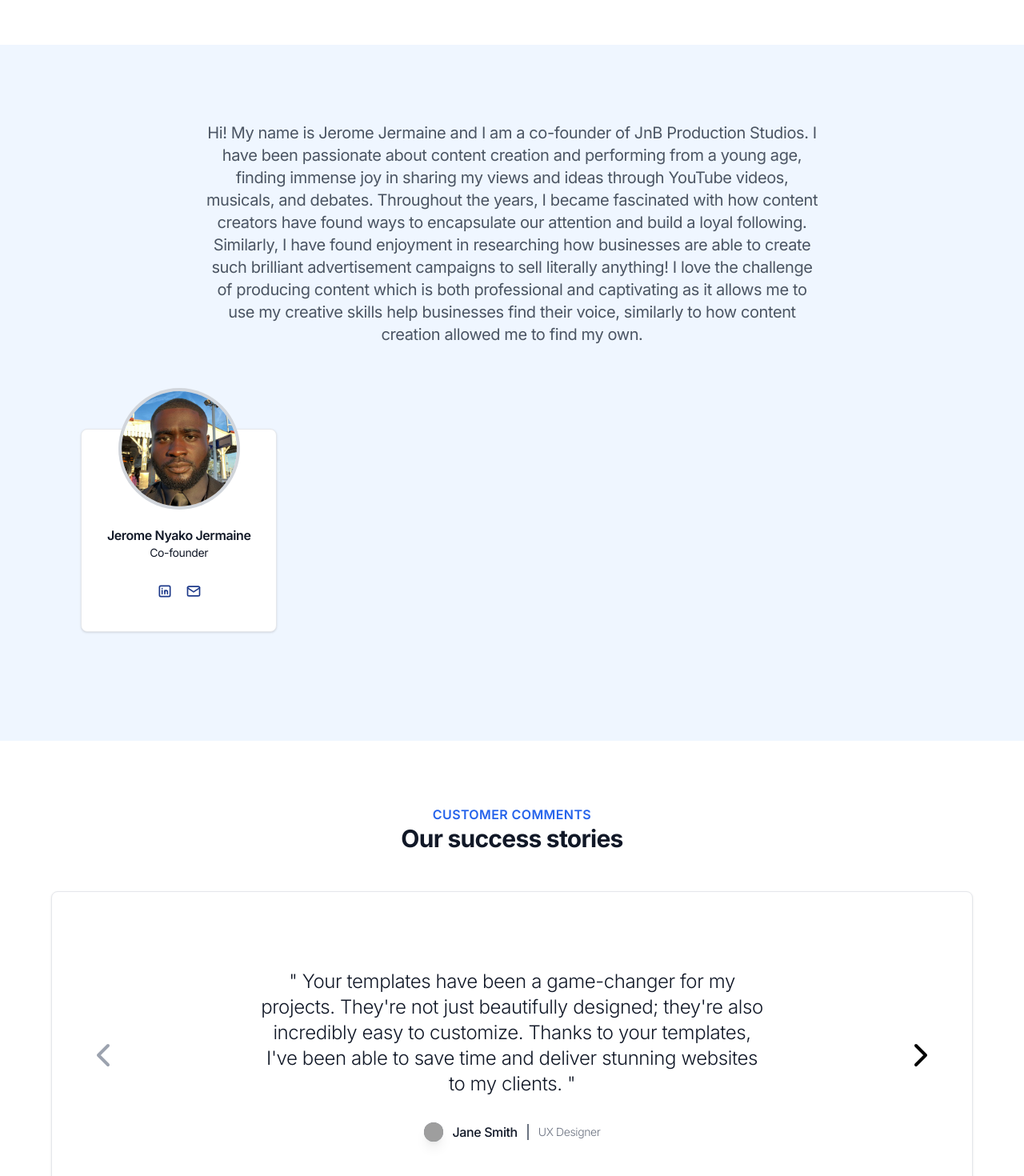
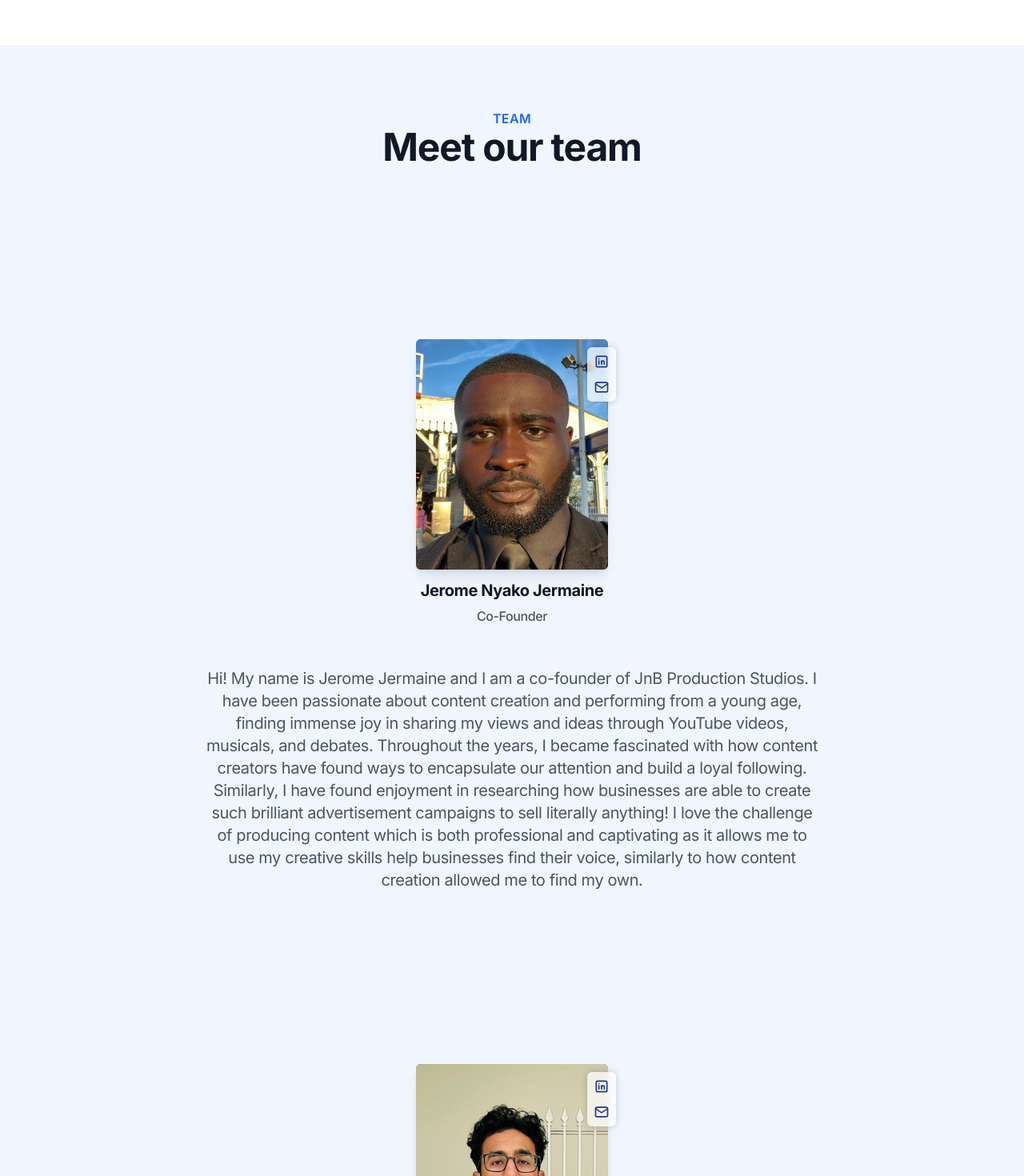
Before and after one commit to Susnfor/JnB, a Next.js app: page /about in a window 1280 px wide. Shown: the part 1660-3130 px from the top of the page at 80% size. Built offline with nearby package versions, Linux system fonts and the light colour scheme; grey boxes are pictures that could not be loaded.

Commit message:
upd: about pg meet team

```diff
--- a/app/(pages)/about/page.tsx
+++ b/app/(pages)/about/page.tsx
@@ -10,6 +10,7 @@ import Hero2 from '~/components/widgets/Hero2';
 import Stats from '~/components/widgets/Stats';
 import Steps from '~/components/widgets/Steps';
 import Team2 from '~/components/widgets/Team2';
+import Team from '~/components/widgets/Team';
 import Testimonials2 from '~/components/widgets/Testimonials2';
 import {
   contactAbout,
@@ -23,6 +24,8 @@ import {
   testimonials2About,
   featuresAbout,
   teamAbout,
+  teamAbout2,
+  teamHeader
 } from '~/shared/data/pages/about.data';
 
 export const metadata: Metadata = {
@@ -39,7 +42,9 @@ const Page = () => {
       {/* <Steps {...stepsAbout} /> */}
       {/* <Features3 {...features3About} /> */}
       {/* <Features {...featuresAbout} /> */}
-      <Team2 {...teamAbout} />
+      <Team {...teamHeader} />
+      <Team {...teamAbout} />
+      <Team {...teamAbout2} />
       <Testimonials2 {...testimonials2About} />
       {/* <FAQs {...faqsAbout} /> */}
       <Contact {...contactAbout} />
--- a/src/components/widgets/Team.tsx
+++ b/src/components/widgets/Team.tsx
@@ -3,12 +3,14 @@ import { TeamProps } from '~/shared/types';
 import WidgetWrapper from '../common/WidgetWrapper';
 import ItemTeam from '../common/ItemTeam';
 
-const Team = ({ header, teams, id, hasBackground = false }: TeamProps) => (
+
+
+const Team = ({ header, teams, id, hasBackground = false, ifDesc = false, }: TeamProps) => (
   <WidgetWrapper id={id ? id : ''} hasBackground={hasBackground} containerClass="">
-    {header && <Headline header={header} titleClass="text-2xl sm:text-3xl" />}
+    {header && !ifDesc && <Headline header={header} titleClass="text-2xl sm:text-5xl" />}
     <div className="flex items-stretch justify-center">
-      <div className="grid grid-cols-1 gap-4 dark:text-white sm:grid-cols-2 md:grid-cols-2 lg:grid-cols-4 xl:grid-cols-4">
-        {teams.map(({ name, occupation, image, items }, index) => (
+      <div className="grid grid-cols-1 gap-4 dark:text-white  ">
+        {teams && teams.map(({ name, occupation, image, items }, index) => (
           <div key={`item-team-${index}`} className="p-2">
             <ItemTeam
               name={name}
@@ -26,6 +28,7 @@ const Team = ({ header, teams, id, hasBackground = false }: TeamProps) => (
         ))}
       </div>
     </div>
+{header && ifDesc && <Headline header={header} titleClass="text-2xl sm:text-3xl" />}
   </WidgetWrapper>
 );
 
--- a/src/shared/types.d.ts
+++ b/src/shared/types.d.ts
@@ -297,7 +297,8 @@ type StepsProps = Widget & {
 
 type TeamProps = Widget & {
   header?: Header;
-  teams: Array<Team>;
+  ifDesc?: Boolean;
+  teams?: Array<Team>;
 };
 
 type AnnouncementProps = {
```
